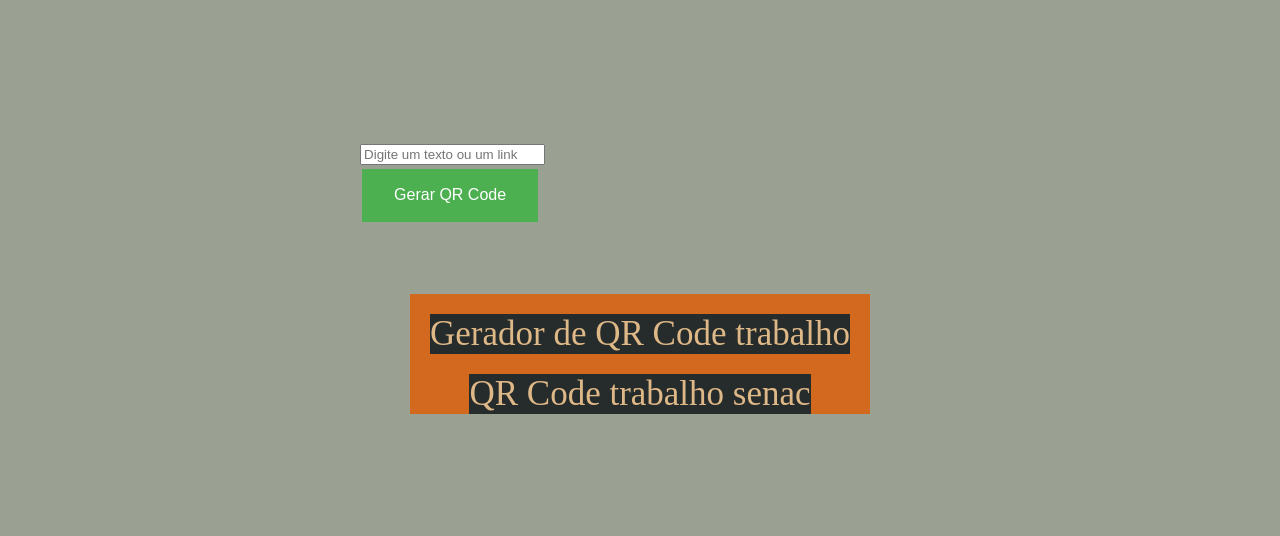
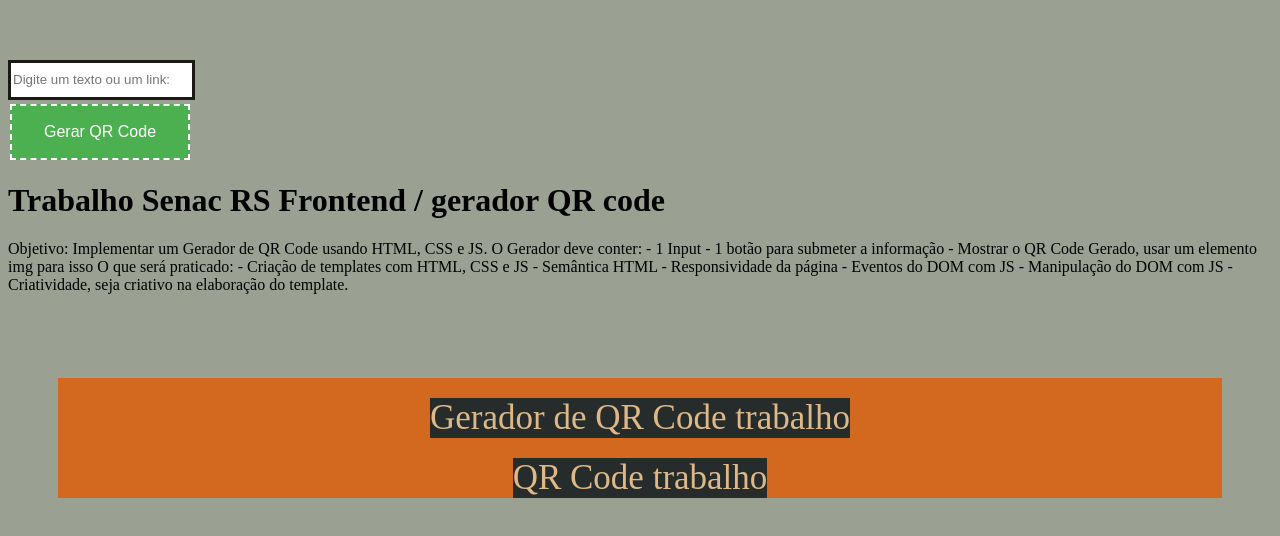
Before and after one commit to fabianoseller/qrcode, a plain HTML site: page index.html in a window 1280 px wide. Shown: the part 104-640 px from the top of the page. Drawn offline with Linux system fonts and the light colour scheme.

Commit message:
Versão alteara Versão 7 2211 empresa

```diff
--- a/index.html
+++ b/index.html
@@ -11,17 +11,36 @@
 <body>
   <main>
     <form id="formulario">
-      <input type="text" id="inputText" placeholder="Digite um texto ou um link">
+      <input type="text" id="inputText" placeholder="Digite um texto ou um link:    ">
       <button id="btn">
         Gerar QR Code
       </button>
 
     </form>
+    <div>
+      <h1>Trabalho Senac RS Frontend / gerador QR code</h1>
+     <p>
+      Objetivo: Implementar um Gerador de QR Code usando HTML, CSS e JS.
+      O Gerador deve conter:
+      - 1 Input
+      - 1 botão para submeter a informação
+      - Mostrar o QR Code Gerado, usar um elemento img para isso
+      O que será praticado:
+      - Criação de templates com HTML, CSS e JS
+      - Semântica HTML
+      - Responsividade da página
+      - Eventos do DOM com JS
+      - Manipulação do DOM com JS
+      - Criatividade, seja criativo na elaboração do template.
+      </p>
+</div>
+
+    </div>
     <div id="qrcodeContainer">
       <img src="" id="imageQrcode">
       <div class="container">
         <div class="Gerador de QR Code trabalho item">Gerador de QR Code trabalho</div>
-        <div class="Gerador de QR Code trabalho item">QR Code trabalho senac</div>
+        <div class="Gerador de QR Code trabalho item">QR Code trabalho</div>
       </div>
   </main>
   <script type="text/javascript" src="code.js">
--- a/src/qr.css
+++ b/src/qr.css
@@ -14,8 +14,8 @@
 
 
 {
-  margin: 0;
-  padding: 0;
+  margin: 10;
+  padding: 20;
   box-sizing: border-box;
 }
 
@@ -46,8 +46,20 @@
   top: top;
 }
 
+#inputText{
+  vertical-align: super;
+  line-height: 240%;
+  justify-content: center;
+  border: 3px solid #1b1915;
+
+
+
+}
+
 #btn {
+
   display: contents;
+
   vertical-align: super;
   line-height: 140%;
   justify-content: middle;
@@ -57,7 +69,7 @@
 
 #btn {
   background-color: #4CAF50; /* Green */
-  border: none;
+  border: 2px dashed;
   color: white;
   padding: 15px 32px;
   text-decoration: none;
```
